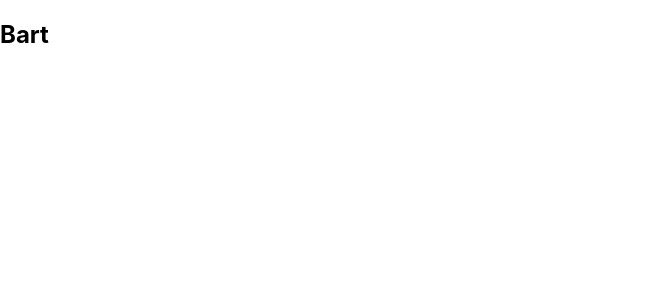
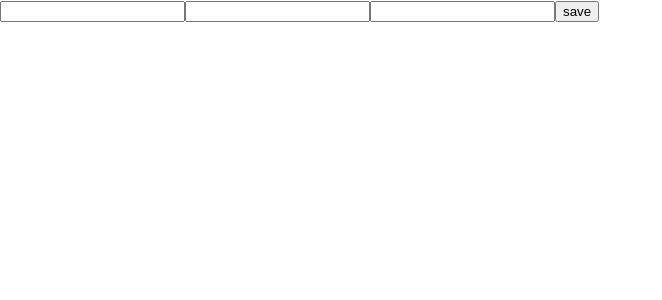
Before and after one commit to hurina33/kurs_react_2024, a React (Create React App) app: page / in a window 1280 px wide. Shown: the top 300 px of the page, without its empty margins (0-662 px from the left). Built offline with nearby package versions, Linux system fonts and the light colour scheme.

Commit message:
lection 4. part2. useform

```diff
--- a/package.json
+++ b/package.json
@@ -14,7 +14,8 @@
     "react-dom": "^18.3.1",
     "react-scripts": "5.0.1",
     "typescript": "^4.9.5",
-    "web-vitals": "^2.1.4"
+    "web-vitals": "^2.1.4",
+    "react-hook-form": "^7.51.5"
   },
   "scripts": {
     "start": "react-scripts start",
--- a/src/App.tsx
+++ b/src/App.tsx
@@ -1,11 +1,12 @@
 import React, {FC} from 'react';
 import logo from './logo.svg';
 import './App.css';
+import FormComponent from "./components/FormComponent";
 
 const App: FC <any> = () => {
   return (
   <>
-    <h2> Bart</h2>
+    <div> <FormComponent/></div>
   </>);
 
 }
--- /dev/null
+++ b/src/components/FormComponent.tsx
@@ -0,0 +1,29 @@
+import React, {FC, useState} from 'react';
+import {useForm} from "react-hook-form";
+
+interface IProps {
+    username: string;
+    password: string;
+    age: number,
+}
+const FormComponent:FC = () => {
+    let {register,handleSubmit} = useForm<IProps>();
+
+const formShow = ((formValues:IProps)=>{
+    console.log(formValues)
+})
+
+    return (
+        <div>
+            <form onSubmit={handleSubmit(formShow)}>
+                <input type='text' {...register('username')} />
+                <input type='text' {...register('password')}/>
+                <input type={'number'} {...register('age')}/>
+                <button> save</button>
+            </form>
+
+            </div>
+    );
+};
+
+export default FormComponent;
```
Also changed, not shown: 1 other file (tests, documents, lock files or other folders).
